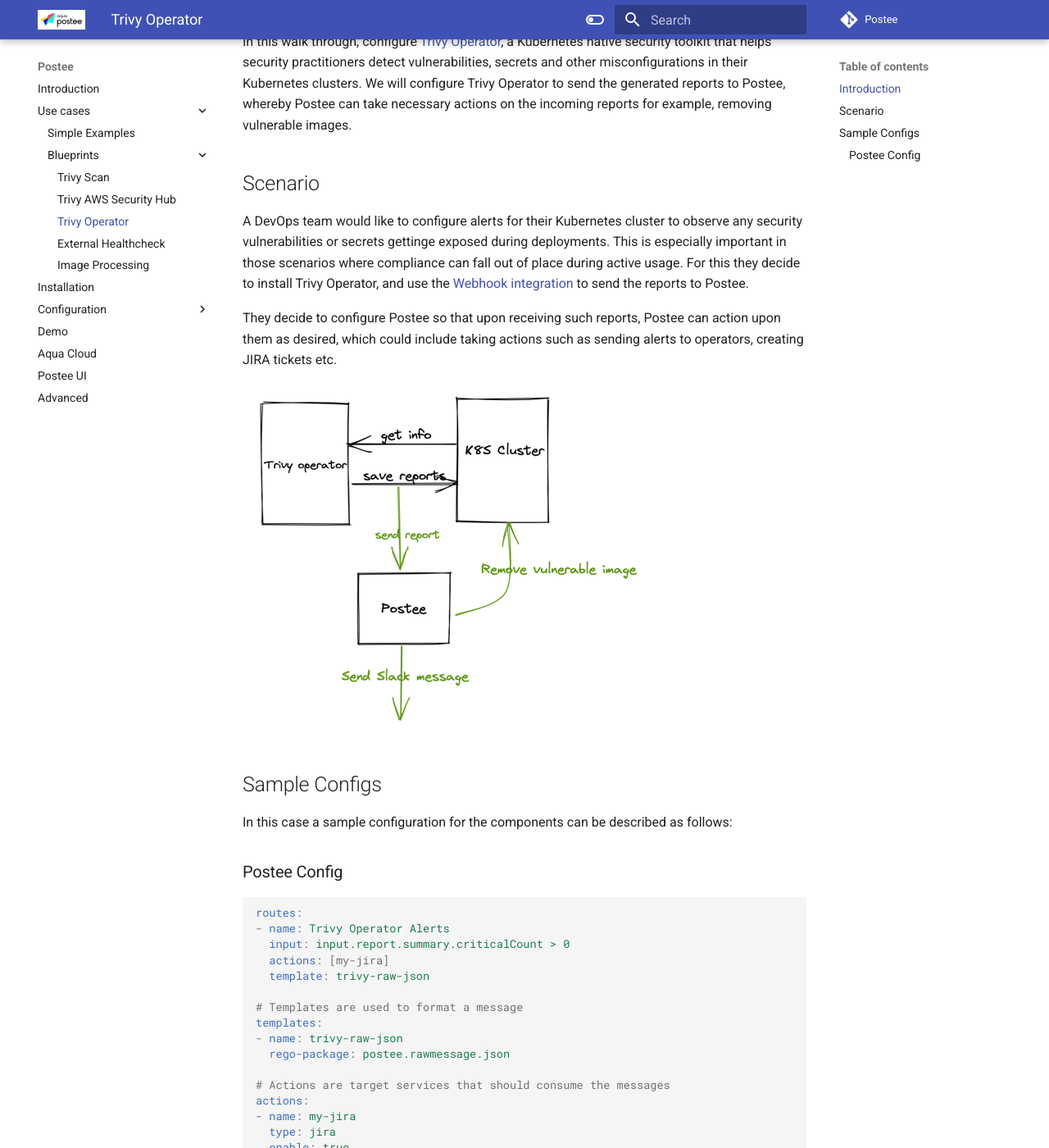
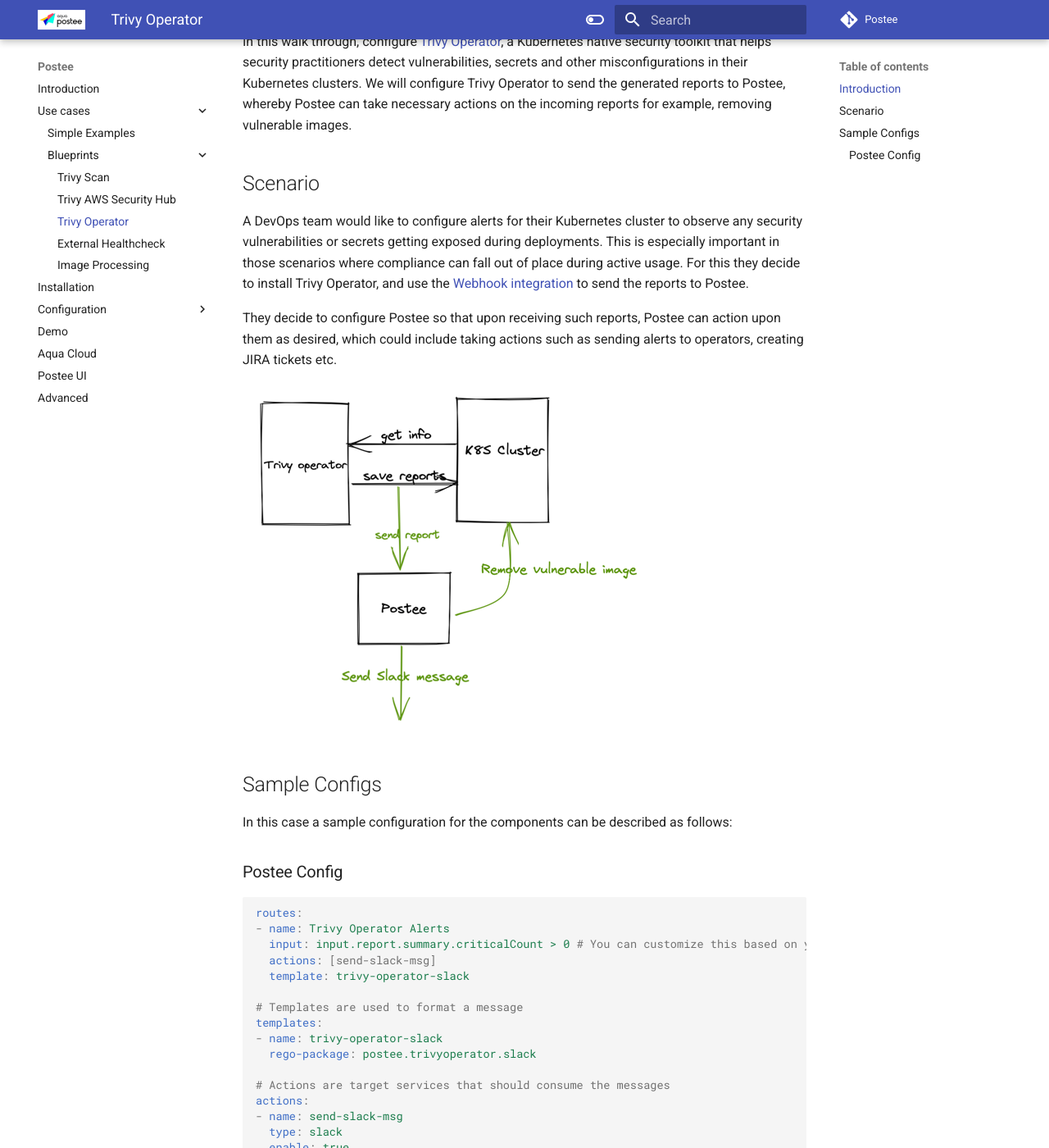
Before and after one commit to aquasecurity/postee, an MkDocs documentation site: the page built from docs/blueprints/trivy-operator.md, in a window 1280 px wide and 1400 px high, scrolled down 193 px. Shown: the whole window at 82% size. Built offline with MkDocs 1.6.1 and Material for MkDocs 9.7.7, drawn with Linux system fonts in a browser that asks for light colours; comment, search, counter and statistics services are not loaded; the version menu is left out; some of the changed text lies outside the part shown.

Commit message:
docs(k8s): Add more help for new users.
Includes a starter template for Trivy operator.

Signed-off-by: Simar <simar@linux.com>

````diff
--- a/cfg.yaml
+++ b/cfg.yaml
@@ -50,6 +50,8 @@
   rego-package: postee.rawmessage.json
 - name: vuls-cyclonedx                  # export vulnerabilities to CycloneDX XML
   rego-package: postee.vuls.cyclondx
+- name: trivy-operator-slack
+  rego-package: postee.trivyoperator.slack
 
 # Rules are predefined rego policies that can be used to trigger routes
 rules:
--- a/docs/blueprints/trivy-operator.md
+++ b/docs/blueprints/trivy-operator.md
@@ -4,7 +4,7 @@
 In this walk through, configure [Trivy Operator](https://github.com/aquasecurity/trivy-operator), a Kubernetes native security toolkit that helps security practitioners detect vulnerabilities, secrets and other misconfigurations in their Kubernetes clusters. We will configure Trivy Operator to send the generated reports to Postee, whereby Postee can take necessary actions on the incoming reports for example, removing vulnerable images.
 
 ## Scenario
-A DevOps team would like to configure alerts for their Kubernetes cluster to observe any security vulnerabilities or secrets gettinge exposed during deployments. This is especially important in those scenarios where compliance can fall out of place during active usage. For this they decide to install Trivy Operator, and use the [Webhook integration](https://aquasecurity.github.io/trivy-operator/latest/integrations/webhook/) to send the reports to Postee.
+A DevOps team would like to configure alerts for their Kubernetes cluster to observe any security vulnerabilities or secrets getting exposed during deployments. This is especially important in those scenarios where compliance can fall out of place during active usage. For this they decide to install Trivy Operator, and use the [Webhook integration](https://aquasecurity.github.io/trivy-operator/latest/integrations/webhook/) to send the reports to Postee.
 
 They decide to configure Postee so that upon receiving such reports, Postee can action upon them as desired, which could include taking actions such as sending alerts to operators, creating JIRA tickets etc.
 
@@ -18,34 +18,22 @@
 ```yaml
 routes:
 - name: Trivy Operator Alerts
-  input: input.report.summary.criticalCount > 0
-  actions: [my-jira]
-  template: trivy-raw-json
+  input: input.report.summary.criticalCount > 0 # You can customize this based on your needs
+  actions: [send-slack-msg]
+  template: trivy-operator-slack
 
 # Templates are used to format a message
 templates:
-- name: trivy-raw-json
-  rego-package: postee.rawmessage.json
+- name: trivy-operator-slack
+  rego-package: postee.trivyoperator.slack
 
 # Actions are target services that should consume the messages
 actions:
-- name: my-jira
-  type: jira
+- name: send-slack-msg
+  type: slack
   enable: true
-  url: "https://foo.bar.com"
-  user: "jdoe@foo.bar.com"
-  password: "hunter2"
-  project-key:   "ABC"
-  board:     "Backlog"
-  labels:    ["trivy-vulns"]
+  url: <slack webhook url>
+```
 
-- name: tag-vulnerable-k8s
-  type: kubernetes
-  enable: true
-  kube-namespace: "default"
-  kube-config-file: "~/.kubeconfig"
-  kube-label-selector: "app=nginx"
-  kube-actions:
-    labels:
-      vulnerable: "true"
-```
+If all goes well, you should see a report in your Slack channel next time it is generated.
+![img.png](assets/trivy-operator-slack-report.png)
````
Also changed, not shown: docs/blueprints/assets/trivy-operator-slack-report.png (added), 3 other files.
